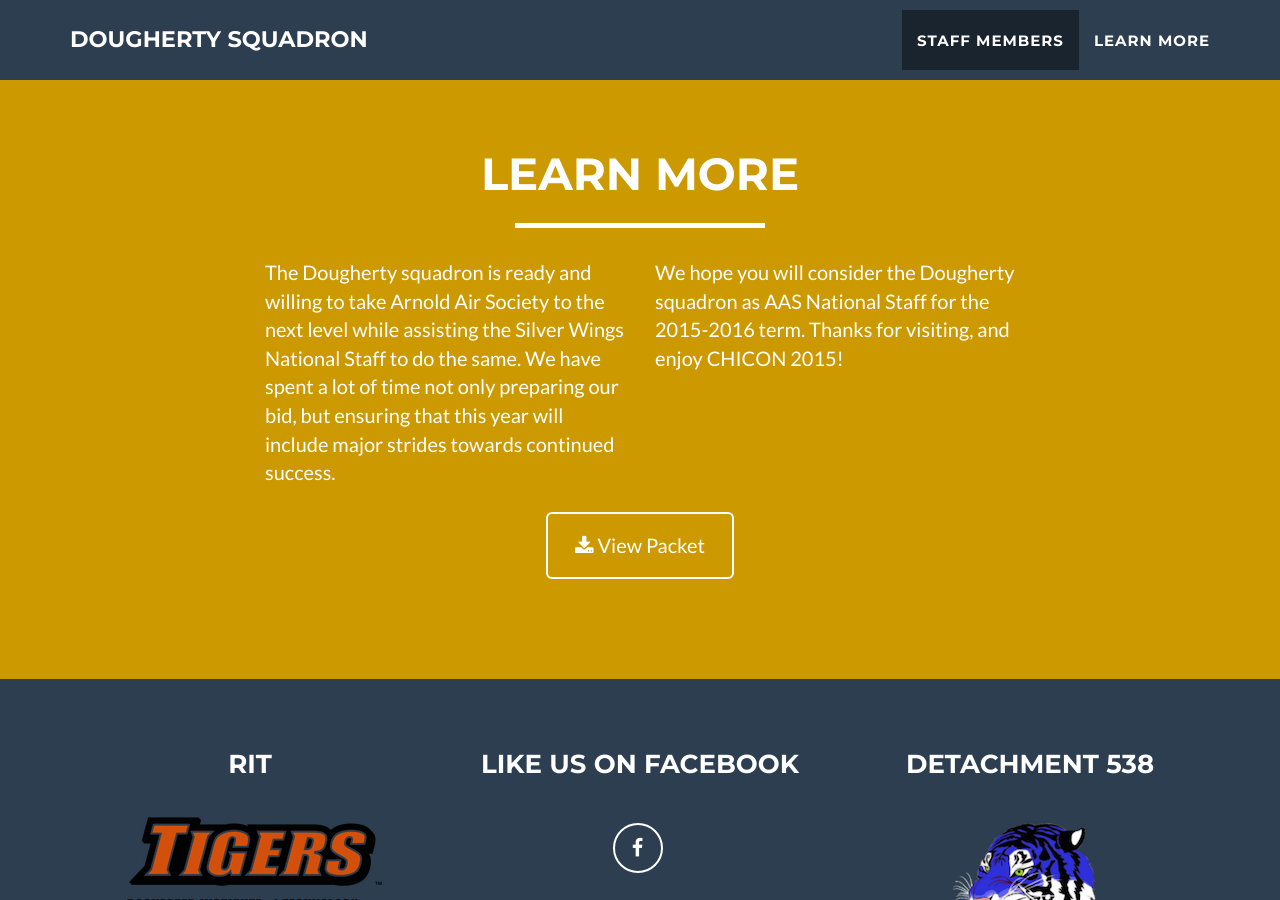
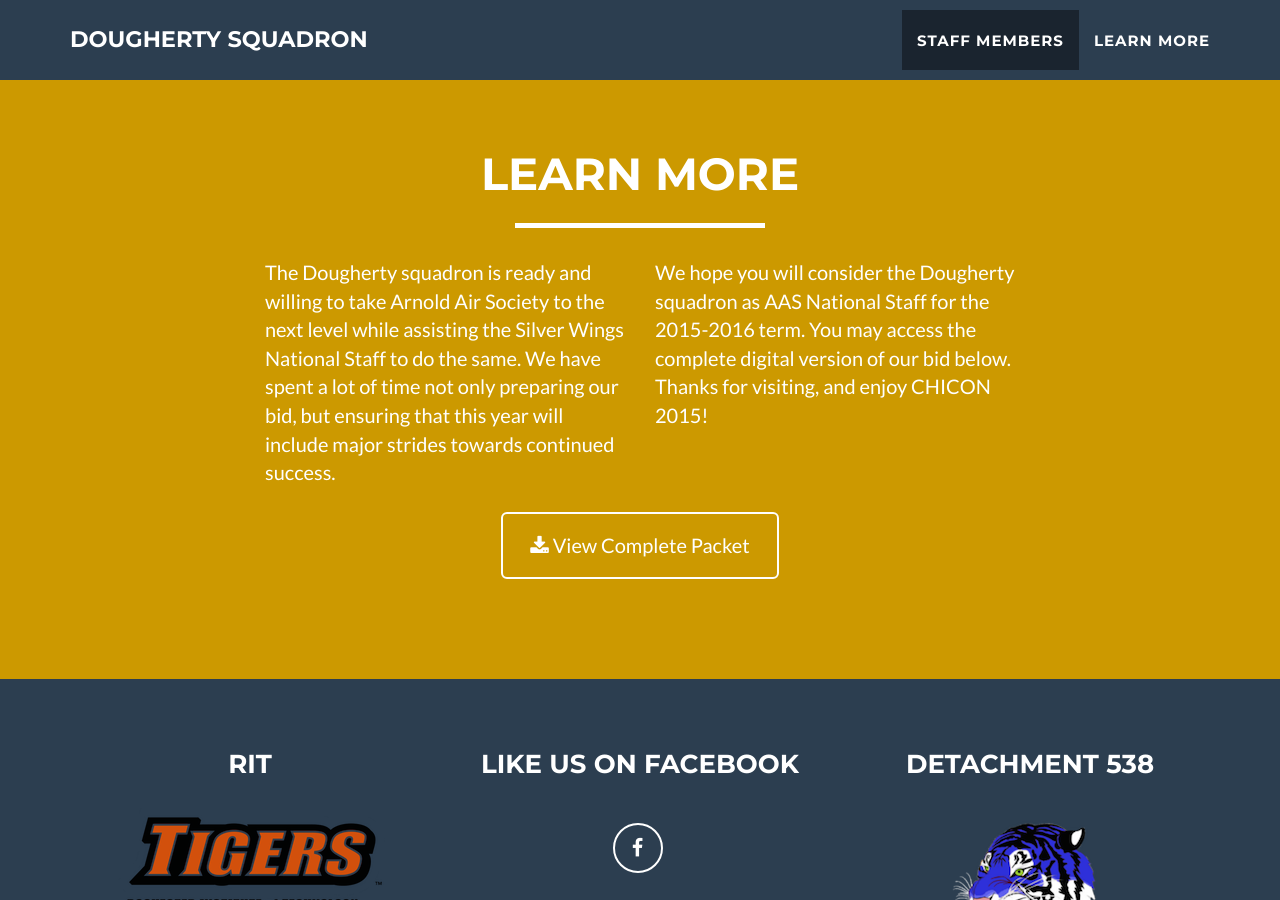
Before and after one commit to cralor/dougherty, a Jekyll site: the page built from index.html, in a window 1280 px wide and 900 px high, scrolled down 2293 px. Built offline with Jekyll 4.4.1, drawn with Linux system fonts in a browser that asks for light colours.

Commit message:
improved about section

```diff
--- a/_includes/about.html
+++ b/_includes/about.html
@@ -12,11 +12,11 @@
                     <p>The Dougherty squadron is ready and willing to take Arnold Air Society to the next level while assisting the Silver Wings National Staff to do the same. We have spent a lot of time not only preparing our bid, but ensuring that this year will include major strides towards continued success.</p>
                 </div>
                 <div class="col-lg-4">
-                    <p>We hope you will consider the Dougherty squadron as AAS National Staff for the 2015-2016 term. Thanks for visiting, and enjoy CHICON 2015!</p>
+                    <p>We hope you will consider the Dougherty squadron as AAS National Staff for the 2015-2016 term. You may access the complete digital version of our bid below. Thanks for visiting, and enjoy CHICON 2015!</p>
                 </div>
                 <div class="col-lg-8 col-lg-offset-2 text-center">
                     <a href="packet.pdf" class="btn btn-lg btn-outline">
-                        <i class="fa fa-download"></i> View Packet
+                        <i class="fa fa-download"></i> View Complete Packet
                     </a>
                 </div>
             </div>
```
